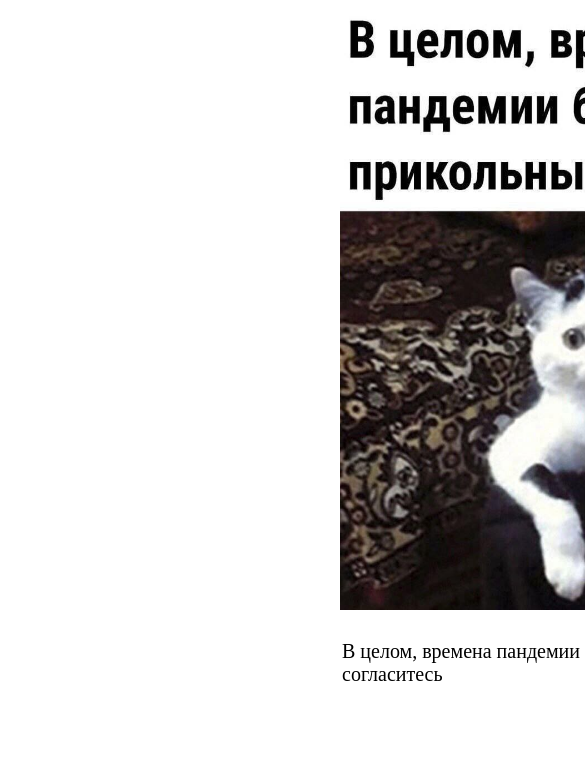
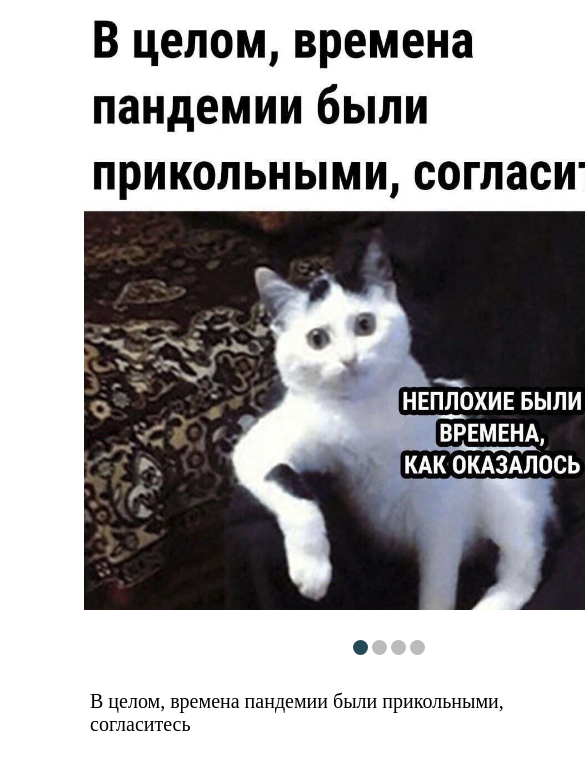
Before and after one commit to nastelmah/cssMemSlider, a plain HTML site: page cssMemSlider/index.html in a window 390 px wide. Shown: the top 770 px of the page, 585 px wide, since content can reach past the window. Drawn offline with Linux system fonts and the light colour scheme.

Commit message:
feat: add adaptive design (2022Y-05m-16d 14H:16M:31S)"

```diff
--- a/cssMemSlider/style.css
+++ b/cssMemSlider/style.css
@@ -5,41 +5,43 @@
 body {
   background-color: #fff;
 }
-.wrapper{
+.wrapper {
   width: 100%;
   display: flex;
   flex-direction: column;
   align-items: center;
 }
-.inner{
+.inner {
   width: 1280px;
   position: relative;
 }
-#switch1,#switch2,#switch3,#switch4{
+#switch1,
+#switch2,
+#switch3,
+#switch4 {
   display: none;
 }
-#slider { /*положение слайдера*/
+#slider {
   position: relative;
   text-align: center;
   top: 10px;
 }
 
-#slider { /*центровка слайдера*/
+#slider {
   margin: 0 auto;
 }
 
-#slider article { /*изображения справа друг от друга*/
+#slider article {
   width: 20%;
   float: left;
-
 }
 
-#slides .image { /*общий размер блока с изображениями*/
+#slides .image {
   width: 500%;
   line-height: 0;
 }
 
-#overflow{ /*скрывает все, что находится за пределами блока*/
+#overflow {
   width: 100%;
   overflow: hidden;
   position: relative;
@@ -65,7 +67,10 @@ background-color: #fff;
   text-align: left;
 }
 
-.text1,.text2,.text3,.text4 {
+.text1,
+.text2,
+.text3,
+.text4 {
   display: none;
   margin: 0;
   font-size: 20px;
@@ -73,25 +78,25 @@ background-color: #fff;
   text-align: left;
 }
 
-label, a {
+label,
+a {
   cursor: pointer;
 }
 
-/*позиция изображения при активации переключателя*/
 #switch1:checked ~ #slides .image {
-    margin-left:0 ;
+  margin-left: 0;
 }
 #switch2:checked ~ #slides .image {
-    margin-left: -100% ;
+  margin-left: -100%;
 }
 #switch3:checked ~ #slides .image {
-    margin-left: -200% ;
+  margin-left: -200%;
 }
 #switch4:checked ~ #slides .image {
-    margin-left: -300% ;
+  margin-left: -300%;
 }
-/*позиция текста при активации переключателя*/
-#switch1:checked ~ #slides .text1{
+
+#switch1:checked ~ #slides .text1 {
   display: block;
 }
 #switch2:checked ~ #slides .text2 {
@@ -104,7 +109,7 @@ label, a {
   display: block;
 }
 
-#active label { /*стиль отедльного переключателя*/
+#active label {
   border-radius: 10px;
   display: inline-block;
   width: 15px;
@@ -112,7 +117,7 @@ label, a {
   background: #bbb;
 }
 
-#active { /*расположение блока с переключателями*/
+#active {
   margin: 0 0 0;
   text-align: center;
   position: absolute;
@@ -122,7 +127,7 @@ label, a {
 
 #active label:hover {
   background: #76c8ff;
-    border-color: #777 !important; /*выполнение в любом случае*/
+  border-color: #777 !important;
 }
 
 #switch1:checked ~ #active .label1 {
@@ -142,6 +147,21 @@ label, a {
   background-color: #274857 !important;
 }
 
-#slides .image { /*анимация пролистывания изображения*/
-    transition: all 800ms cubic-bezier(0.770, 0.000, 0.175, 1.000);
+#slides .image {
+  transition: all 800ms cubic-bezier(0.77, 0, 0.175, 1);
 }
+#slides .info {
+  transition: all 800ms cubic-bezier(0.77, 0, 0.175, 1);
+}
+
+@media (max-width: 767px) {
+  .inner {
+    max-width: 767px;
+    height: 800px;
+    display: flex;
+  }
+  .info {
+    top: 680px;
+    left: 90px;
+  }
+}
```
Lines whose indentation alone changed are shown as unchanged.
